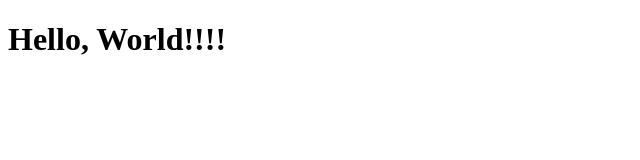
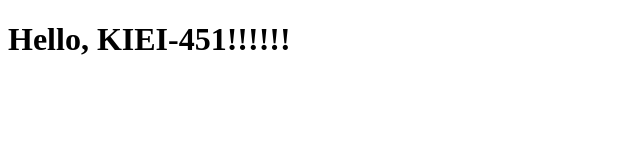
Before and after one commit to ahlerner91/week2-lab, a plain HTML site: page index.html in a window 1280 px wide. Shown: the whole page, without its empty margins (0-640 px from the left). Drawn offline with Linux system fonts and the light colour scheme.

Commit message:
Changed message

```diff
--- a/index.html
+++ b/index.html
@@ -6,6 +6,6 @@
     <title>Hello</title>
 </head>
 <body>
-    <h1>Hello, World!!!!</h1>
+    <h1>Hello, KIEI-451!!!!!!</h1>
 </body>
 </html>
```
